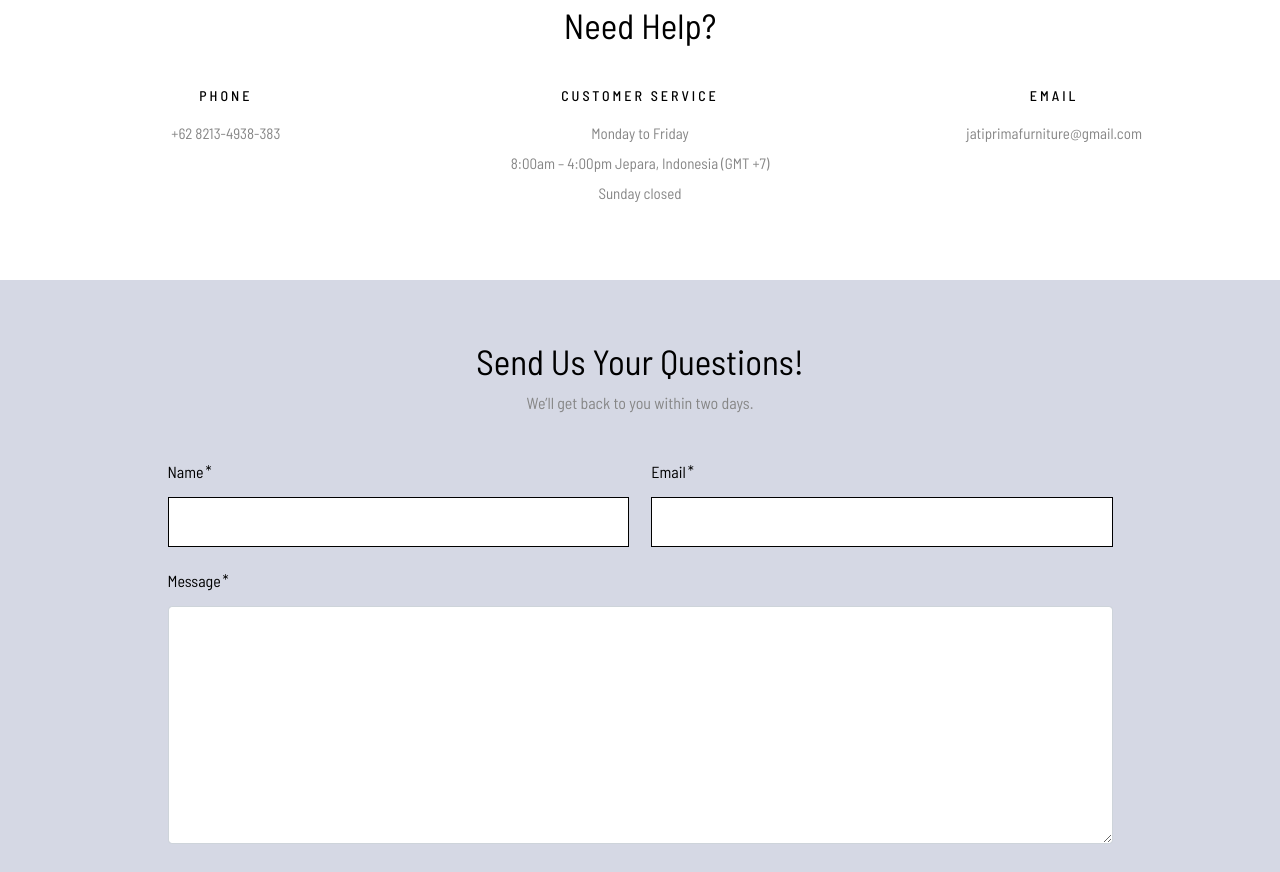
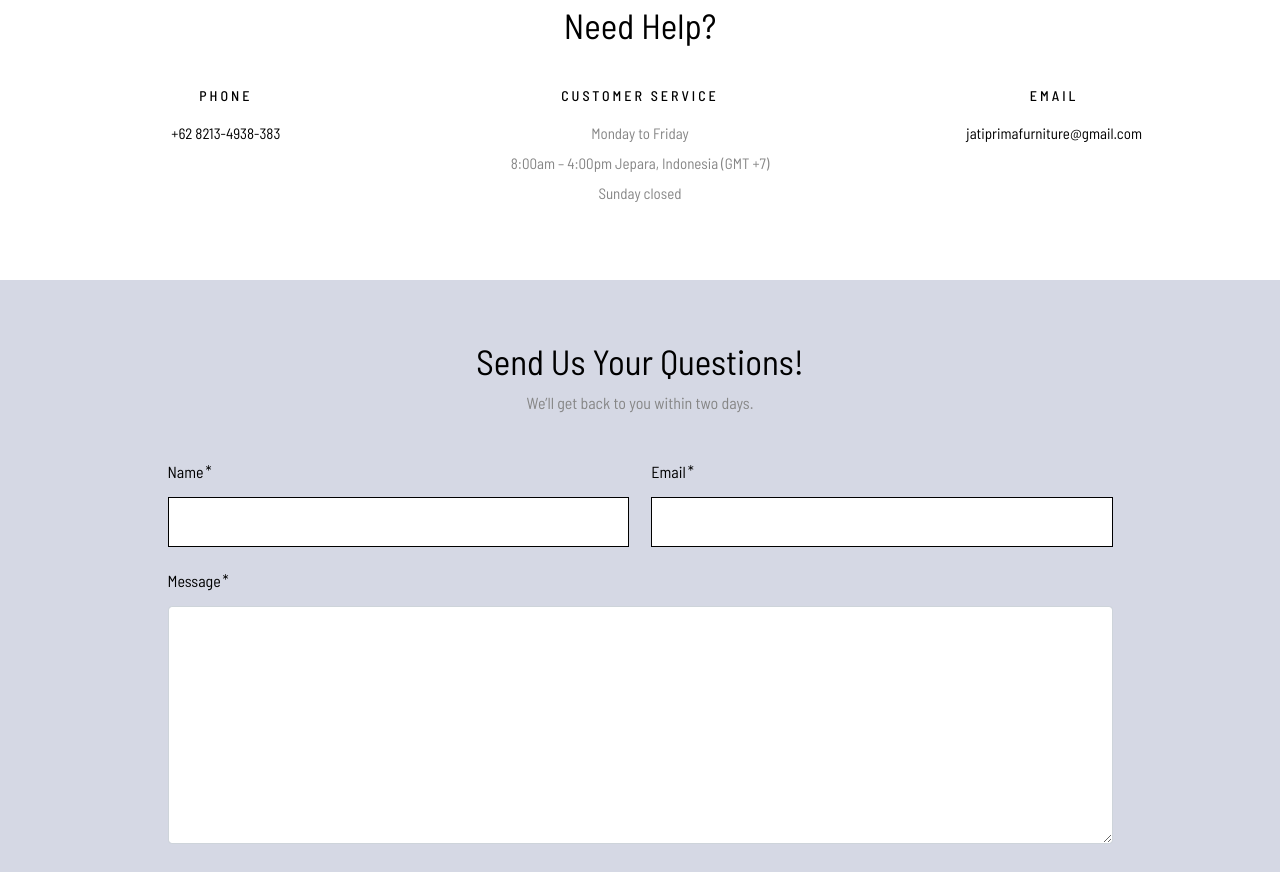
Before and after one commit to reihanalavi/jatiprima-client, a Next.js app: page /contact in a window 1280 px wide. Shown: the part 1120-1992 px from the top of the page. Built offline with nearby package versions, Linux system fonts and the light colour scheme.

Commit message:
fixing contact page

```diff
--- a/pages/contact/index.tsx
+++ b/pages/contact/index.tsx
@@ -119,7 +119,7 @@ export default function Contact() {
 																	<h2>Phone</h2>
 																</div>
 																<div className="item-content">
-																	+62 8213-4938-383
+																<Link href={'tel:6282134938383'}>+62 8213-4938-383</Link>
 																</div>
 															</div>
 														</div>
@@ -141,7 +141,7 @@ export default function Contact() {
 																	<h2>Email</h2>
 																</div>
 																<div className="item-content small-width">
-																jatiprimafurniture@gmail.com
+																<Link href={'mailto:jatiprimafurniture@gmail.com'}>jatiprimafurniture@gmail.com</Link>
 																</div>
 															</div>
 														</div>
```
